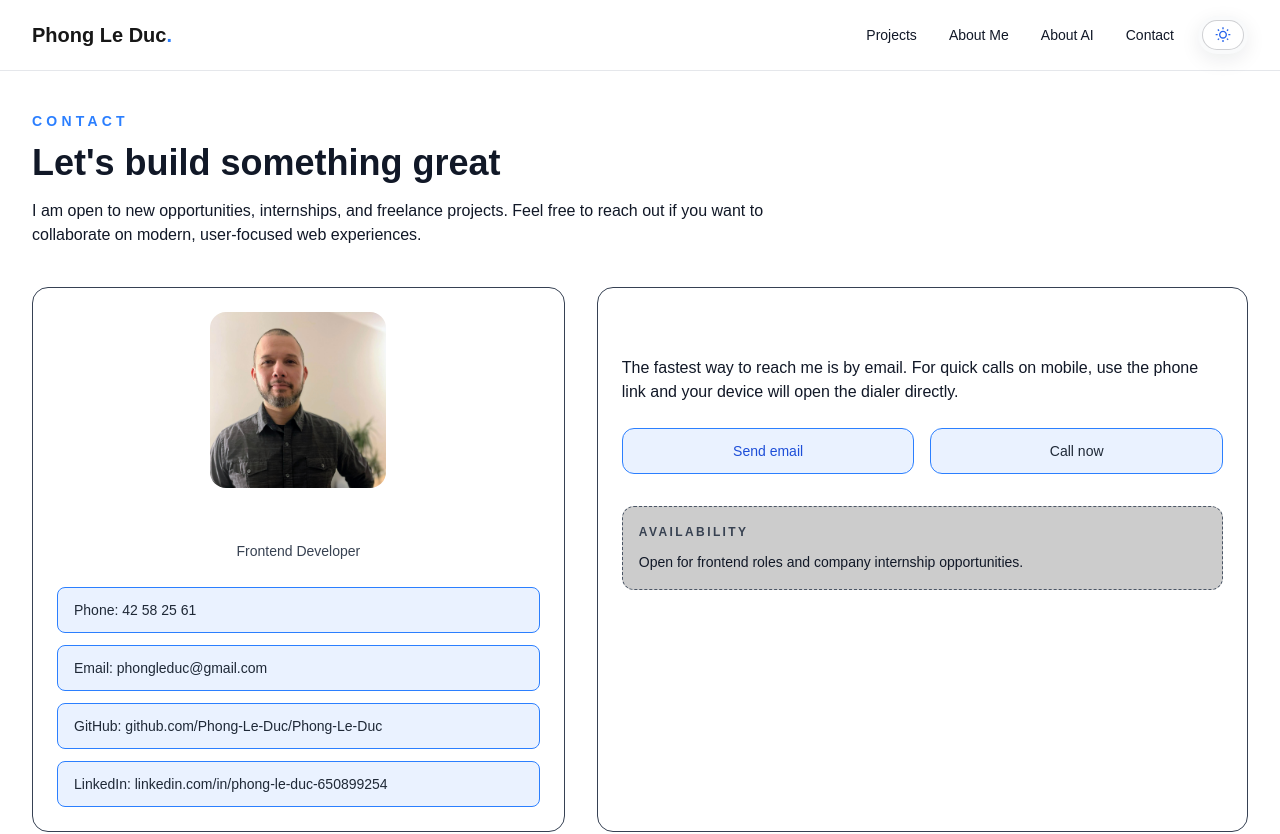
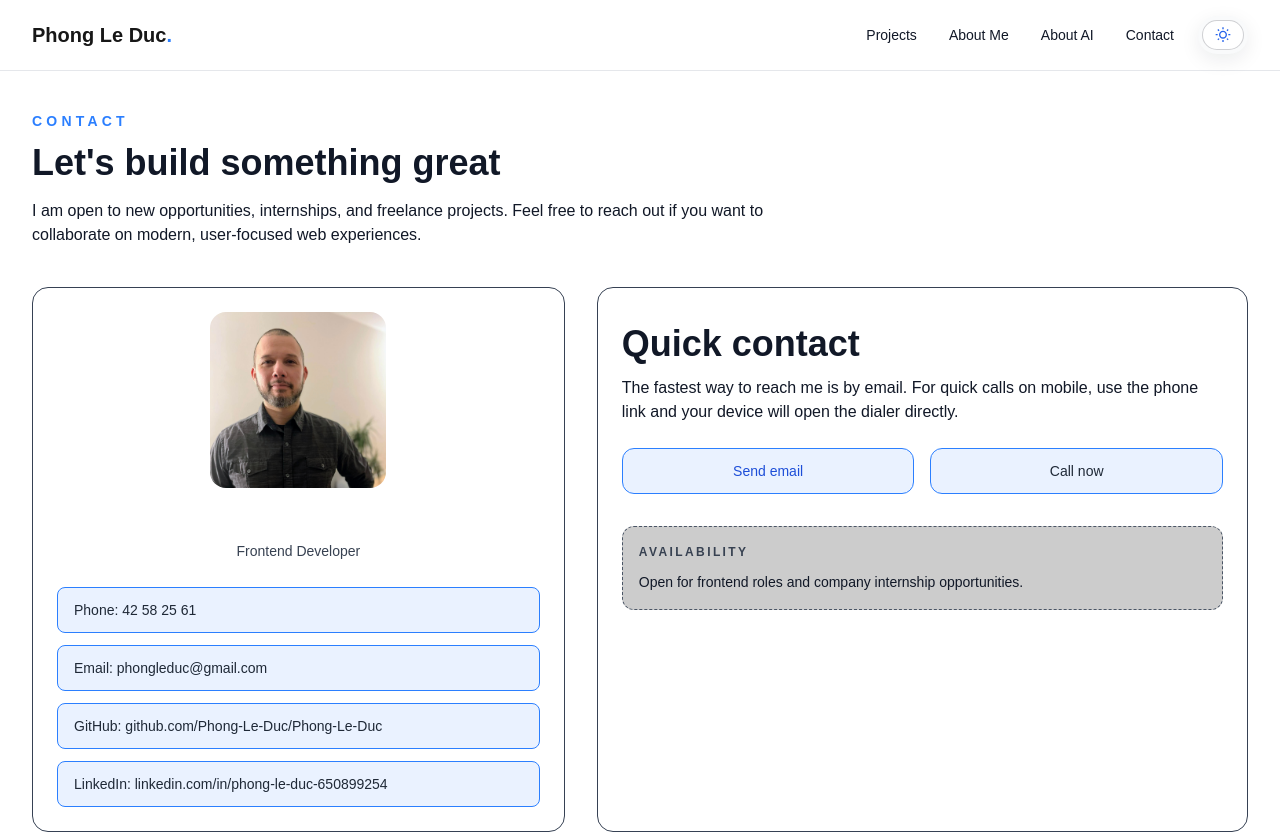
Before and after one commit to Phong-Le-Duc/phong-portfolio, a Next.js app: page /contact in a window 1280 px wide. Shown: the top 834 px of the page. Built offline with nearby package versions, Linux system fonts and the light colour scheme.

Commit message:
fixed contact title

```diff
--- a/src/app/contact/page.tsx
+++ b/src/app/contact/page.tsx
@@ -67,7 +67,7 @@ export default function ContactPage() {
                 </div>
 
                 <div className="rounded-2xl border border-gray-700 bg-white/5 p-6">
-                    <h2 className="text-2xl font-semibold text-white">Quick contact</h2>
+                    <h2 className="contact-page-title mt-3 text-2xl  text-white md:text-4xl">Quick contact</h2>
                     <p className="mt-3 text-sm leading-6 text-gray-300 md:text-base">
                         The fastest way to reach me is by email. For quick calls on mobile, use the phone link and your
                         device will open the dialer directly.
```
